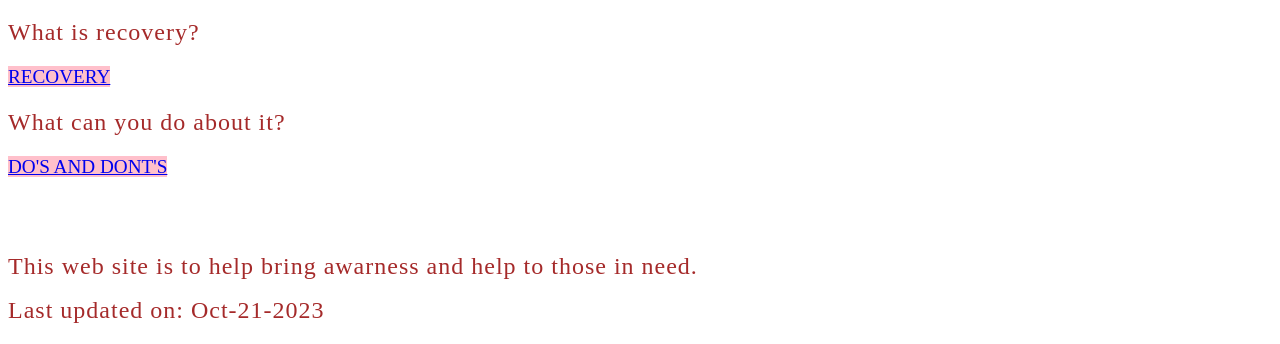
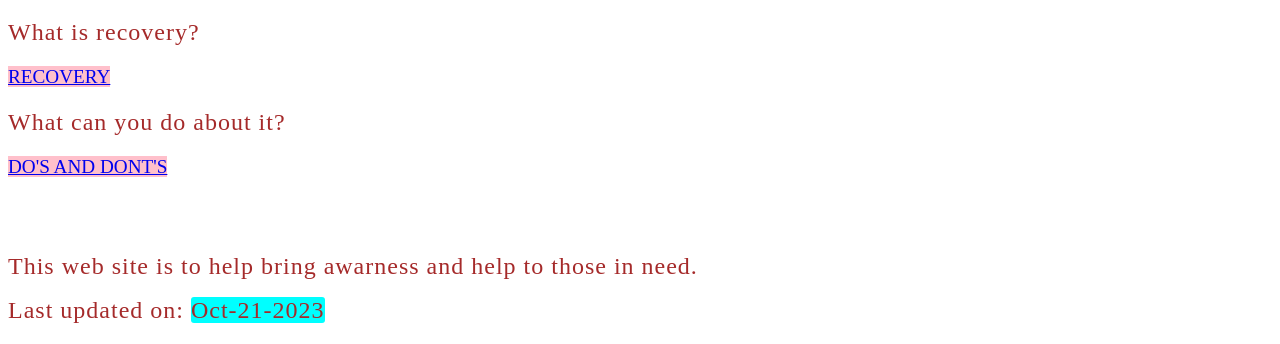
Before and after one commit to MayaFox23/interactiveproject, a plain HTML site: page index.html in a window 1280 px wide. Shown: the part 718-1062 px from the top of the page. Drawn offline with Linux system fonts and the light colour scheme.

Commit message:
new update

```diff
--- a/index.html
+++ b/index.html
@@ -49,7 +49,7 @@
 </body>
 
 <footer>
-    <P>Last updated on: <date>Oct-21-2023</date></P>
+    <P>Last updated on:  <date class="date">Oct-21-2023</date></P>
 </footer>
 
 </html>
--- a/style.css
+++ b/style.css
@@ -50,3 +50,8 @@ li {
 a.link {
     text-transform: uppercase;
 }
+
+footer p .date{
+    border-radius: 3px;
+    background-color: aqua;
+}
```
